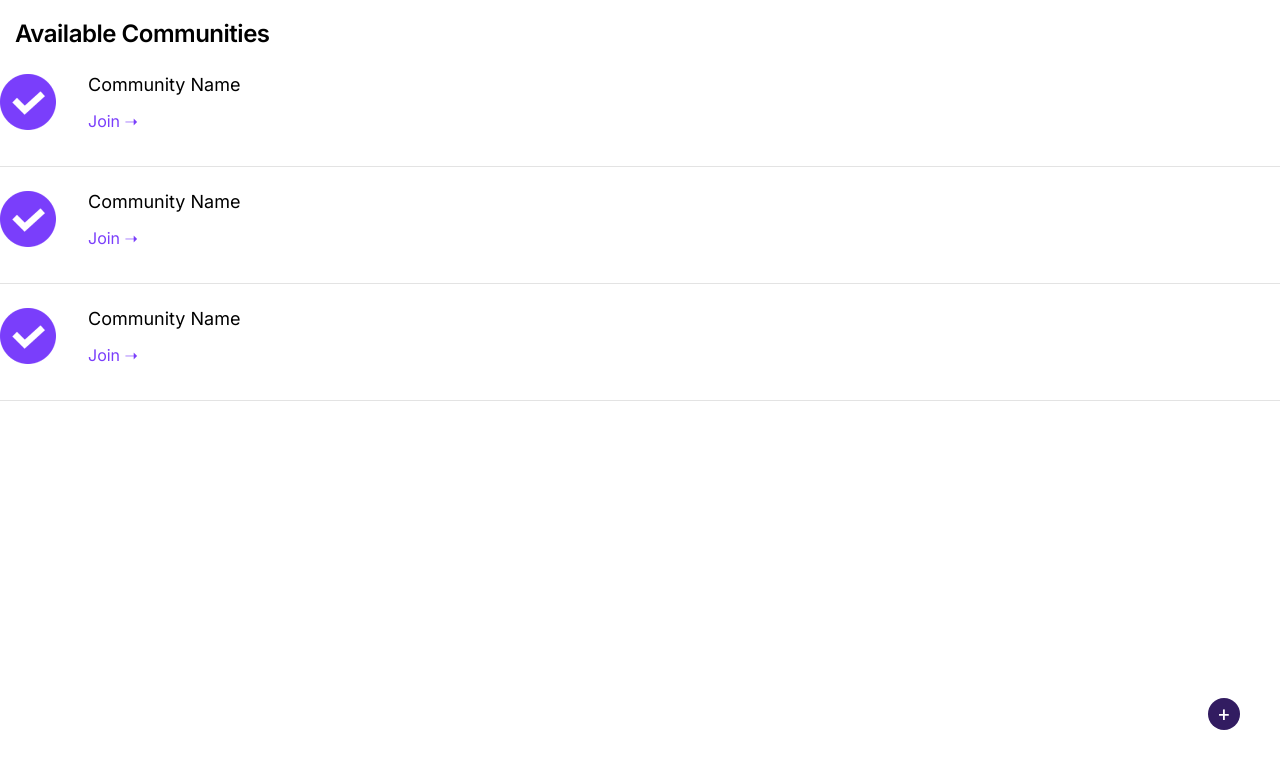
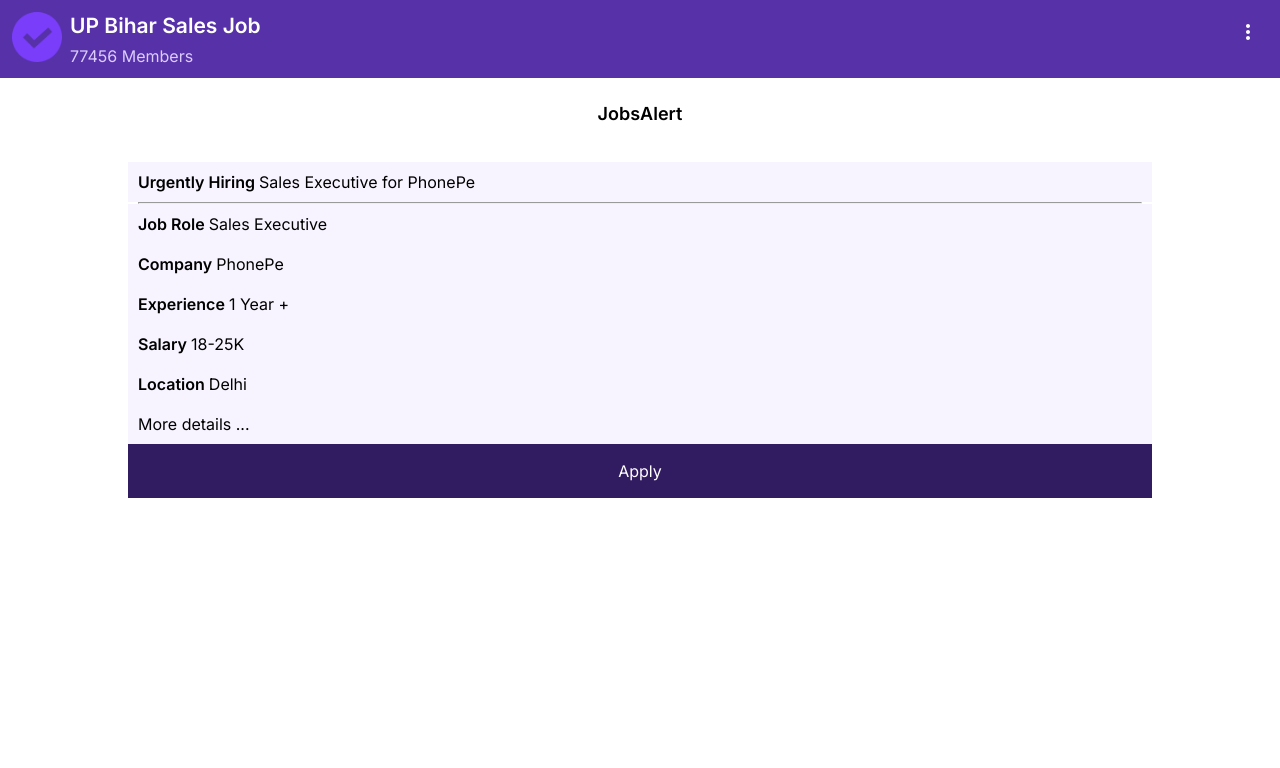
Before and after one commit to Sahil312312/rise-bharat-fd, a React (Create React App) app: page / in a window 1280 px wide. Shown: the top 768 px of the page. Built offline with nearby package versions, Linux system fonts and the light colour scheme.

Commit message:
Path modified of Auth/Signup

```diff
--- a/src/App.js
+++ b/src/App.js
@@ -1,5 +1,5 @@
 import './App.css';
-import OTP from './components/Signup/OTP';
+import OTP from './components/Auth/Signup/OTP';
 import Signup from './components/Auth/Signup/Signup';
 import Home from './components/Home/Home';
 import CreateCommunity from './components/CreateCommunity/CreateCommunity';
@@ -21,14 +21,14 @@ function App() {
       {/* <Home/> */}
       {/* <CreateCommunity/> */}
       {/* <AllCommunities/> */}
-      {/* <JobsAlert/> */}
+      <JobsAlert/>
       {/* <HireCandidates/> */}
       {/* <HireCandidatesForm/> */}
       {/* <SelectCommunities/> */}
       {/* <HireCandidateJobs/> */}
       {/* <ViewCandidates/> */}
       {/* <RiseCommunities/> */}
-      <AvailableCommunities/>
+      {/* <AvailableCommunities/> */}
     </>
   );
 }
--- a/src/components/Auth/Signup/OTP.jsx
+++ b/src/components/Auth/Signup/OTP.jsx
@@ -1,5 +1,5 @@
 import './OTP.css'
-import Rise from '../CompanyName/Rise'
+import Rise from '../../CompanyName/Rise'
 import { useState, useEffect } from 'react';
 
 const OTP = () => {
```
